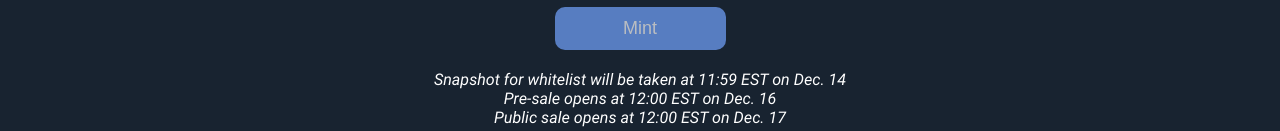
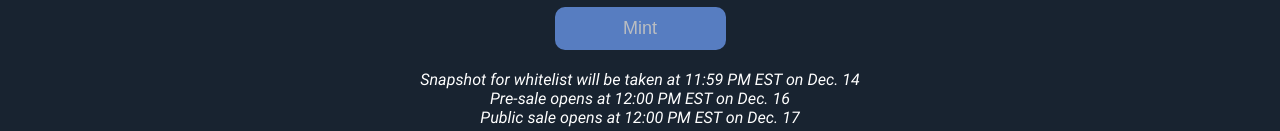
Before and after one commit to flux627/five-penguins, a React (Create React App) app: page / in a window 1280 px wide. Shown: the part 821-952 px from the top of the page. Built offline with nearby package versions, Linux system fonts and the light colour scheme.

Commit message:
Add PM to times

```diff
--- a/src/MintSection.js
+++ b/src/MintSection.js
@@ -17,9 +17,9 @@ function MintSection() {
       Mint
     </MintPlaceholder>
     <LaunchTime>
-      Snapshot for whitelist will be taken at 11:59 EST on Dec. 14<br/>
-      Pre-sale opens at 12:00 EST on Dec. 16<br/>
-      Public sale opens at 12:00 EST on Dec. 17
+      Snapshot for whitelist will be taken at 11:59 PM EST on Dec. 14<br/>
+      Pre-sale opens at 12:00 PM EST on Dec. 16<br/>
+      Public sale opens at 12:00 PM EST on Dec. 17
     </LaunchTime>
   </Wrap>
 }
```
